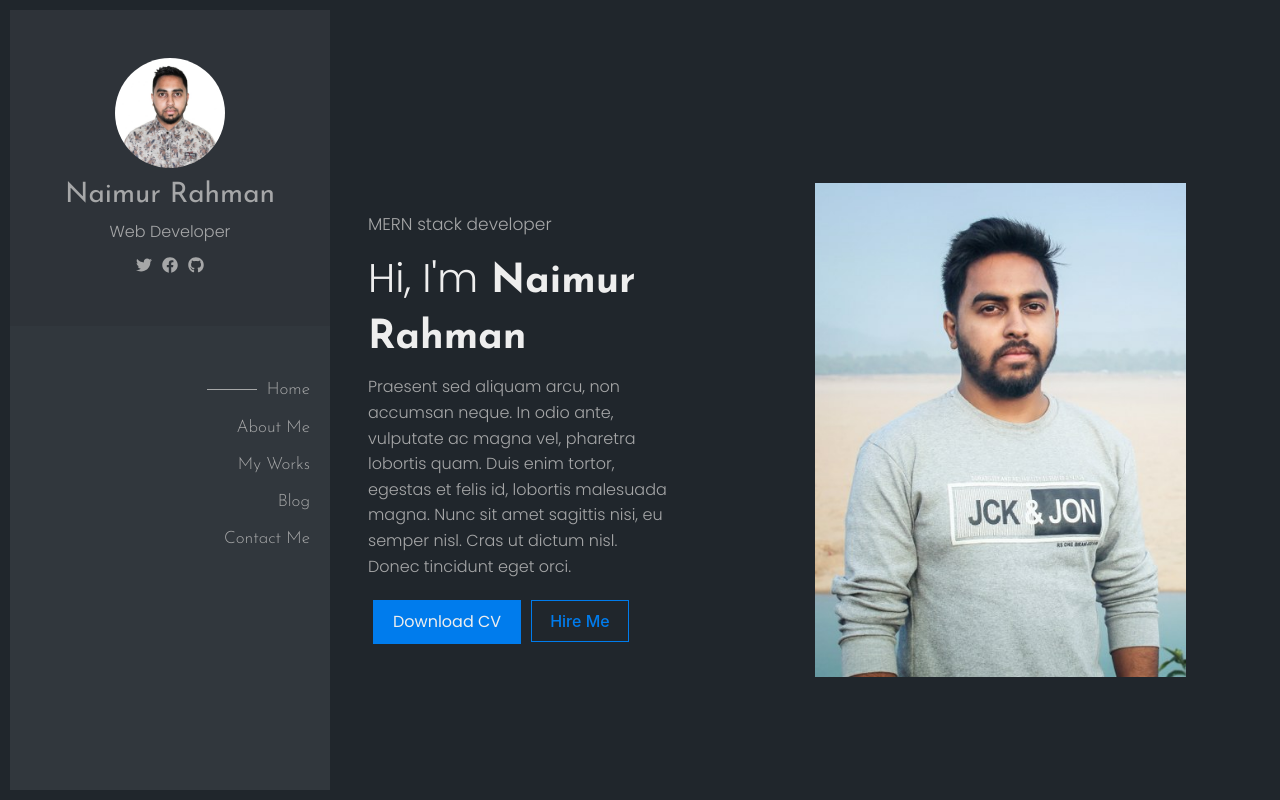
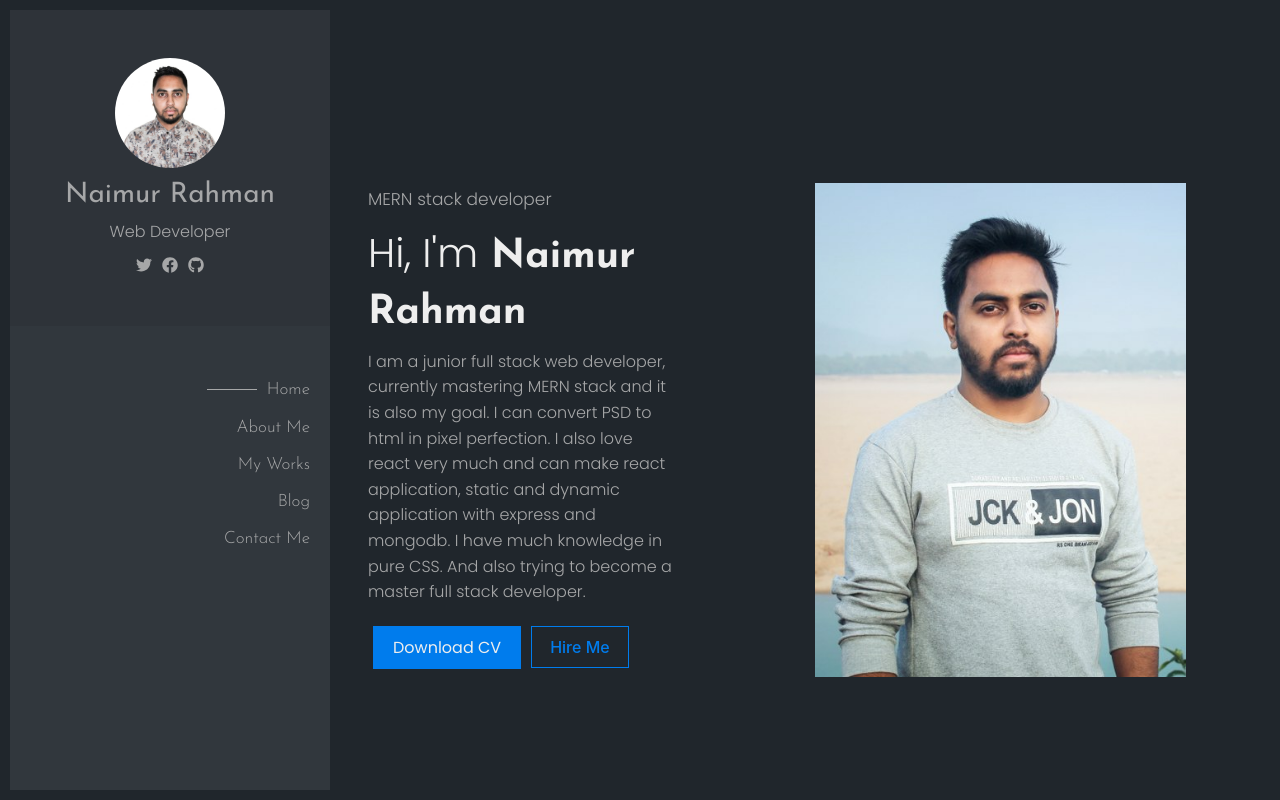
Before and after one commit to mohammad-naimur-rahman/personal-portfolio-react, a React (Create React App) app: page / in a window 1280 px wide. Shown: the top 800 px of the page. Built offline with nearby package versions, Linux system fonts and the light colour scheme.

Commit message:
text changed

```diff
--- a/src/pages/about/About.js
+++ b/src/pages/about/About.js
@@ -23,7 +23,8 @@ const about = () => {
             <div className="py-3 text-center about-intro">
                 <img src={aboutPhoto} alt='aboutImage' />
                 <h3 className='primary-color-text pt-3 pb-2'>Naimur Rahman</h3>
-                <p className='secondary-color-text'>Lorem ipsum, dolor sit amet consectetur adipisicing elit. A corrupti molestiae, voluptatem voluptatum dicta quae excepturi exercitationem eum, eaque reiciendis fugit repellat natus aperiam repudiandae quod omnis ducimus soluta laboriosam.</p>
+                <p className='secondary-color-text'>Naimur rahman, currently training himself aggresively himself to become a master level MERN stack devloper. Studying honours in mathematics but have passion in software development and programming.
+                </p>
                 <a href="https://drive.google.com/uc?export=download&amp;id=11sVfo3ZXbTB2OmjWcRh0AFxT8pwFQ66m" target="_blank" rel="noreferrer">
                     <button className='primary-btn'>
                         Download CV
--- a/src/pages/homepage/Header.js
+++ b/src/pages/homepage/Header.js
@@ -8,7 +8,7 @@ const Header = () => {
                 <p className='header-left__intro'>MERN stack developer</p>
                 <h1 className='header-left__heading py-2 py-md-2'><span>Hi, I'm</span> Naimur Rahman</h1>
                 <p className='header-left__text'>
-                    Praesent sed aliquam arcu, non accumsan neque. In odio ante, vulputate ac magna vel, pharetra lobortis quam. Duis enim tortor, egestas et felis id, lobortis malesuada magna. Nunc sit amet sagittis nisi, eu semper nisl. Cras ut dictum nisl. Donec tincidunt eget orci.
+                    I am a junior full stack web developer, currently mastering MERN stack and it is also my goal. I can convert PSD to html in pixel perfection. I also love react very much and can make react application, static and dynamic application with express and mongodb. I have much knowledge in pure CSS. And also trying to become a master full stack developer.
                 </p>
                 <div className='pt-3'>
                     <a href="https://drive.google.com/uc?export=download&amp;id=11sVfo3ZXbTB2OmjWcRh0AFxT8pwFQ66m" target="_blank" rel="noreferrer">
--- a/src/styles/pages/contact/_contact.scss
+++ b/src/styles/pages/contact/_contact.scss
@@ -17,7 +17,7 @@
     padding: 10px;
     margin: 7px 0;
     outline: none;
-    border: 1px solid var(--color-primary);
+    border: 2px solid var(--color-primary);
     transition: 0.3s;
 
     &:focus {
```
